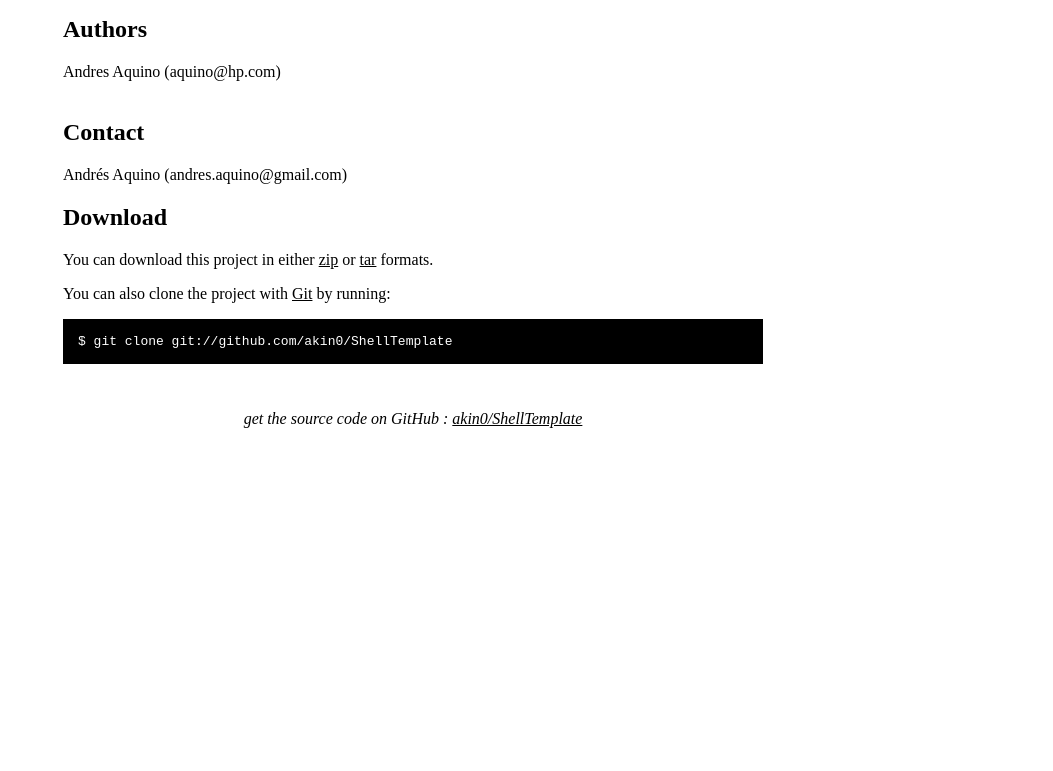
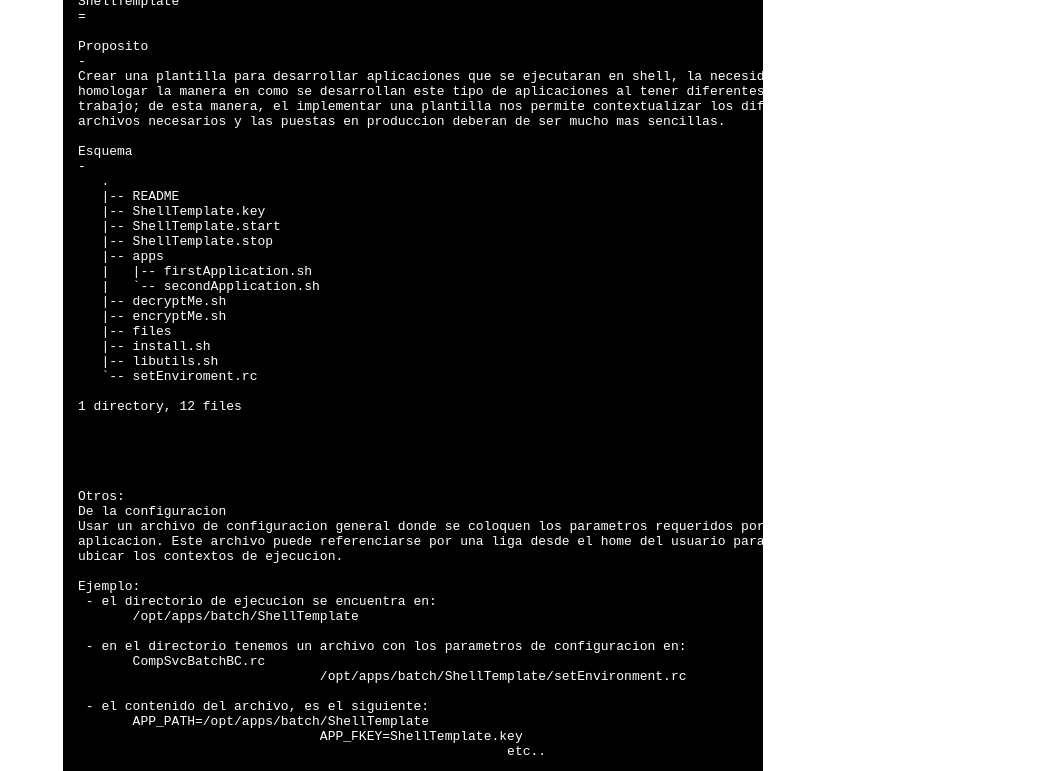
Before and after one commit to santillanfelix/shelltemplate, a plain HTML site: page index.html in a window 1280 px wide. Shown: the part 335-1106 px from the top of the page, without its empty margins (227-1280 px from the left). Before the commit the page ends 800 px from the top, so only its background shows below. Drawn offline with Linux system fonts and the light colour scheme.

Commit message:
TASK: agregar documentacion..

```diff
--- a/index.html
+++ b/index.html
@@ -52,7 +52,78 @@
       A shell template for standardize the work of every day
     </div>
 
-    <p>A simple template for build shell applications, the purpose is standardize development, stablishing model of convention over configuration (like rails) meanwhile help transitions of development to production environments.</p><h2>License</h2>
+		<p>A simple template for build shell applications, the purpose is standardize development, stablishing model of convention over configuration (like rails) meanwhile help transitions of development to production environments.</p>
+		<h2>Purpose</h2>
+<pre>
+ShellTemplate
+=
+
+Proposito
+-
+Crear una plantilla para desarrollar aplicaciones que se ejecutaran en shell, la necesidad viene de
+homologar la manera en como se desarrollan este tipo de aplicaciones al tener diferentes grupos de
+trabajo; de esta manera, el implementar una plantilla nos permite contextualizar los diferentes
+archivos necesarios y las puestas en produccion deberan de ser mucho mas sencillas.
+
+Esquema
+-
+   .
+   |-- README
+   |-- ShellTemplate.key
+   |-- ShellTemplate.start
+   |-- ShellTemplate.stop
+   |-- apps
+   |   |-- firstApplication.sh
+   |   `-- secondApplication.sh
+   |-- decryptMe.sh
+   |-- encryptMe.sh
+   |-- files
+   |-- install.sh
+   |-- libutils.sh
+   `-- setEnviroment.rc
+
+1 directory, 12 files
+
+
+
+
+
+Otros:
+De la configuracion
+Usar un archivo de configuracion general donde se coloquen los parametros requeridos por la
+aplicacion. Este archivo puede referenciarse por una liga desde el home del usuario para poder
+ubicar los contextos de ejecucion.
+
+Ejemplo:
+ - el directorio de ejecucion se encuentra en:
+       /opt/apps/batch/ShellTemplate
+
+ - en el directorio tenemos un archivo con los parametros de configuracion en:
+       CompSvcBatchBC.rc
+			       /opt/apps/batch/ShellTemplate/setEnvironment.rc
+
+ - el contenido del archivo, es el siguiente:
+       APP_PATH=/opt/apps/batch/ShellTemplate
+			       APP_FKEY=ShellTemplate.key
+						       etc..
+
+ - y referenciarlo de la siguiente manera:
+       ln -sf /opt/apps/batch/ShellTemplate/setEnvironment.rc $HOME/.shelltemplaterc
+
+ - de tal manera que lo podriamos referenciar en algun otro shell de la sig manera:
+       ...
+			       echo "Cargando configuracion"
+						       . ${HOME}/.shelltemplaterc
+									       ...
+
+La idea de hacer este tipo de configuracion, es usar las rutas por defecto del sistema operativo (en
+este caso el $HOME del usuario) para poder cargar los parametros de las aplicaciones y evitar
+conflictos por realizar la ejecucion de las mismas al no encontrarse dentro de los directorios de
+ejecucion. De esta manera se puede ejecutar el shell desde cualquier ubicacion y estaremos seguros
+de que este se ejecutara acorde a nuestros parametros.
+
+</pre>
+		<h2>License</h2>
 <p>http://creativecommons.org/licenses/BSD/</p>
 <h2>Authors</h2>
 <p>Andres Aquino (aquino@hp.com)
```
